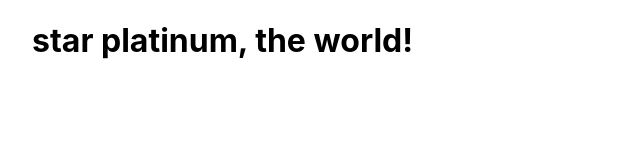
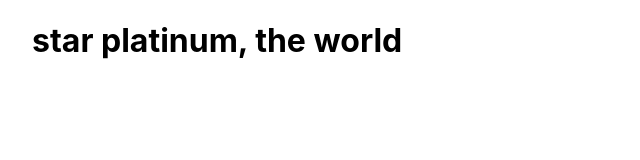
Before and after one commit to satish-313/next_blog, a Next.js app: page / in a window 1280 px wide. Shown: the top 160 px of the page, without its empty margins (0-640 px from the left). Built offline with nearby package versions, Linux system fonts and the light colour scheme.

Commit message:
site changing seting

```diff
--- a/pages/index.tsx
+++ b/pages/index.tsx
@@ -11,7 +11,7 @@ export default function Home() {
       </Head>
       <div>
         <h1>
-          star platinum, the world!
+          star platinum, the world
         </h1>
       </div>
     </div>
```
